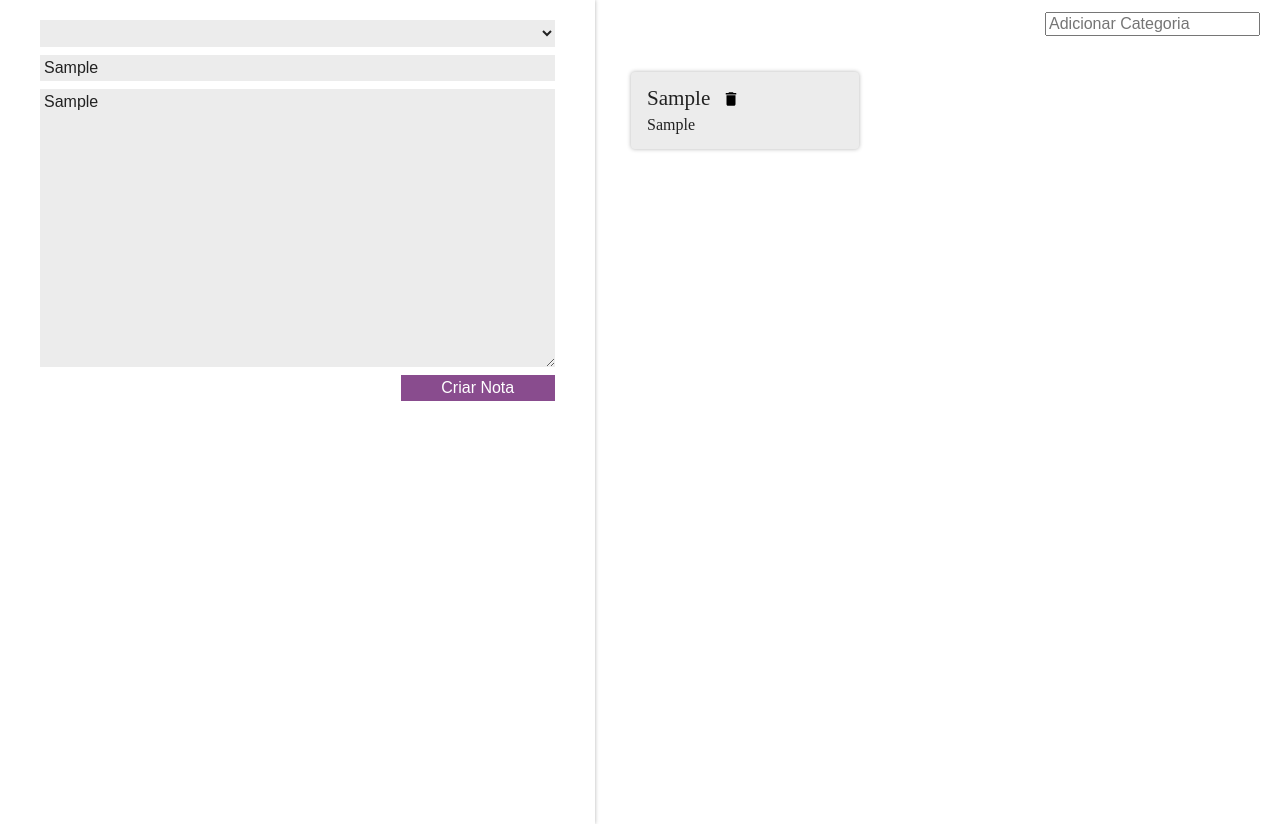
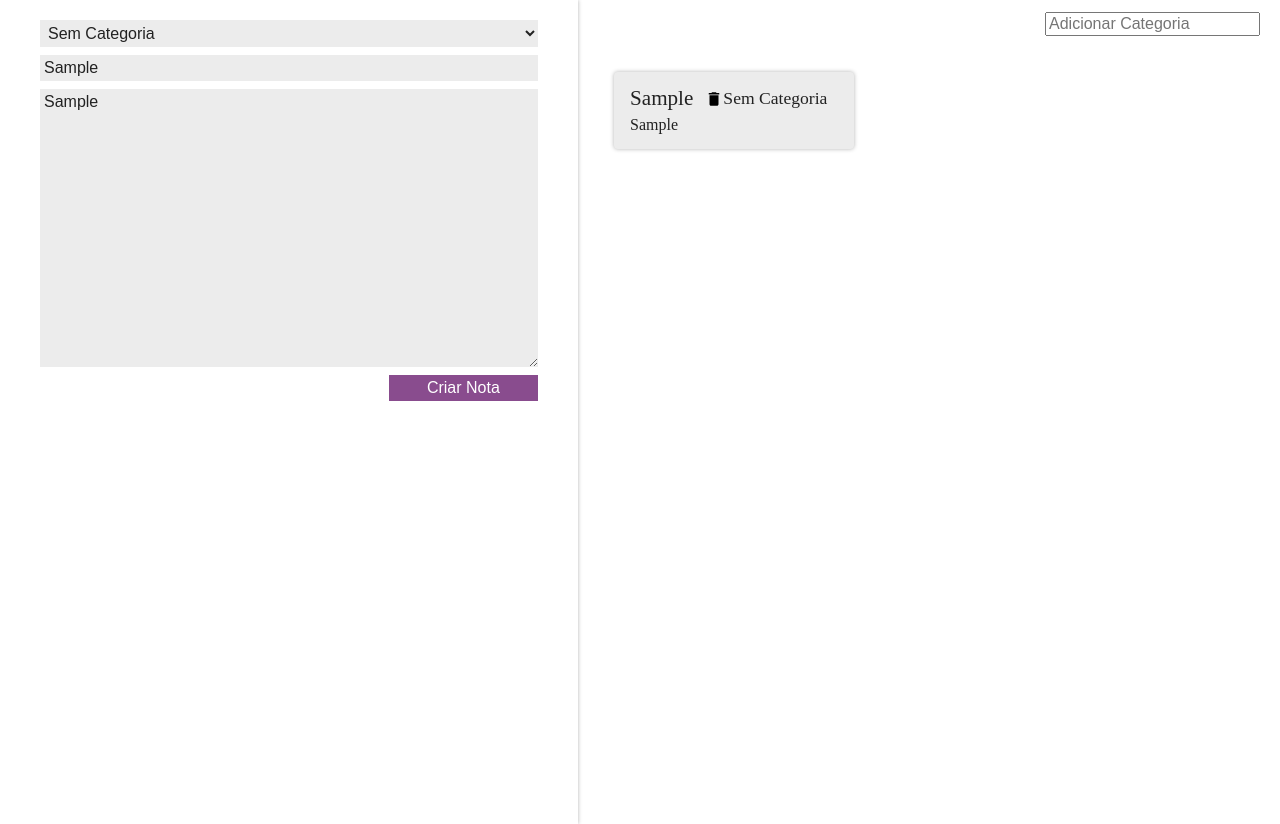
Before and after one commit to nathaliebsl/alura, a React (Create React App) app in the folder react/react-js/projeto-react/ceep/: page / in a window 1280 px wide. Both pictures are taken after typing "Sample", "Sample" into the empty fields and a click on the button "Criar Nota". Built offline with nearby package versions, Linux system fonts and the light colour scheme.

Commit message:
add evento para add categoria na nova nota

```diff
--- a/react/react-js/projeto-react/ceep/src/App.js
+++ b/react/react-js/projeto-react/ceep/src/App.js
@@ -14,8 +14,8 @@
     };
   }
 
-  criarNota(titulo, texto) {
-    const novaNota = { titulo, texto };
+  criarNota(titulo, texto, categoria) {
+    const novaNota = { titulo, texto, categoria };
     const novoArrayNotas = [...this.state.notas, novaNota];
     const novoEstado = {
       notas: novoArrayNotas,
--- a/react/react-js/projeto-react/ceep/src/components/CardNota/CardNota.jsx
+++ b/react/react-js/projeto-react/ceep/src/components/CardNota/CardNota.jsx
@@ -1,10 +1,9 @@
 import React, { Component } from "react";
 import "./estilo.css";
-import deleteSVG from '../../assets/img/delete.svg'
+import deleteSVG from "../../assets/img/delete.svg";
 
 class CardNota extends Component {
-
-  delete(){
+  delete() {
     const indice = this.props.indice;
     this.props.apagarNota(indice);
   }
@@ -14,9 +13,12 @@
       <section className="card-nota">
         <header className="card-nota_cabecalho">
           <h3 className="card-nota_titulo">{this.props.titulo}</h3>
-          <img src={deleteSVG}
-          onClick={this.delete.bind(this)}
-          alt="trash bin"/>
+          <img
+            src={deleteSVG}
+            onClick={this.delete.bind(this)}
+            alt="trash bin"
+          />
+          <h4>{this.props.categoria}</h4>
         </header>
         <p className="card-nota_texto">{this.props.texto}</p>
       </section>
--- a/react/react-js/projeto-react/ceep/src/components/FormularioCadastro/FormularioCadastro.jsx
+++ b/react/react-js/projeto-react/ceep/src/components/FormularioCadastro/FormularioCadastro.jsx
@@ -6,6 +6,7 @@
     super(props);
     this.titulo = "";
     this.texto = "";
+    this.categoria = "Sem Categoria";
   }
 
   _handleMudancaTitulo(evento) {
@@ -18,16 +19,25 @@
     this.texto = evento.target.value;
   }
 
+  _handleMudancaCategoria(evento) {
+    evento.stopPropagation();
+    this.categoria = evento.target.value;
+  }
+
   _criarNota(evento) {
     evento.preventDefault();
     evento.stopPropagation();
-    this.props.criarNota(this.titulo, this.texto);
+    this.props.criarNota(this.titulo, this.texto, this.categoria);
   }
 
   render() {
     return (
       <form className="form-cadastro" onSubmit={this._criarNota.bind(this)}>
-        <select className="form-cadastro_input">
+        <select
+          onChange={this._handleMudancaCategoria.bind(this)}
+          className="form-cadastro_input"
+        >
+          <option>Sem Categoria</option>
           {this.props.categorias.map((categoria) => {
             return <option>{categoria}</option>;
           })}
--- a/react/react-js/projeto-react/ceep/src/components/ListaDeNotas/ListaDeNotas.jsx
+++ b/react/react-js/projeto-react/ceep/src/components/ListaDeNotas/ListaDeNotas.jsx
@@ -13,7 +13,9 @@
               indice={index}
               apagarNota={this.props.apagarNota}
               titulo={nota.titulo}
-              texto={nota.texto} />
+              texto={nota.texto}
+              categoria={nota.categoria}
+              />
             </li>
           );
         })}
```
Also changed, not shown: 1 other file (tests, documents, lock files or other folders).
